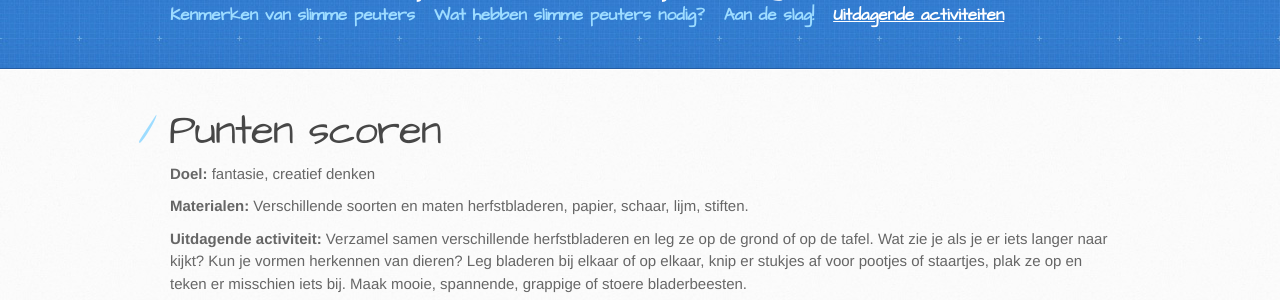
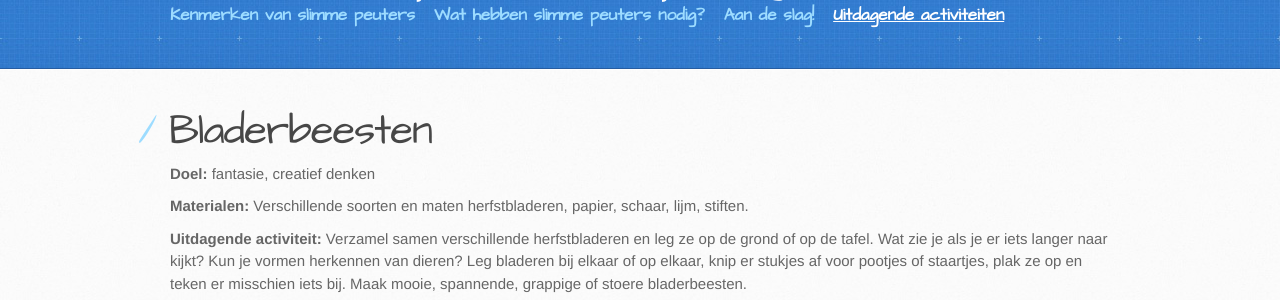
Before and after one commit to marloesbloemenkamp/marloesbloemenkamp.github.io, a Jekyll site: the page built from activiteiten/punten_scoren.md, in a window 1280 px wide. Shown: the part 122-422 px from the top of the page. Built offline with Jekyll 4.4.1, drawn with Linux system fonts in a browser that asks for light colours.

Commit message:
Activiteit bladerbeesten

```diff
--- a/activiteiten/punten_scoren.md
+++ b/activiteiten/punten_scoren.md
@@ -1,6 +1,6 @@
 ---
 layout: activiteiten
-title: Punten scoren
+title: Bladerbeesten
 permalink: activiteiten/bladerbeesten/
 menu_index: 6
 parent: activiteiten
```
